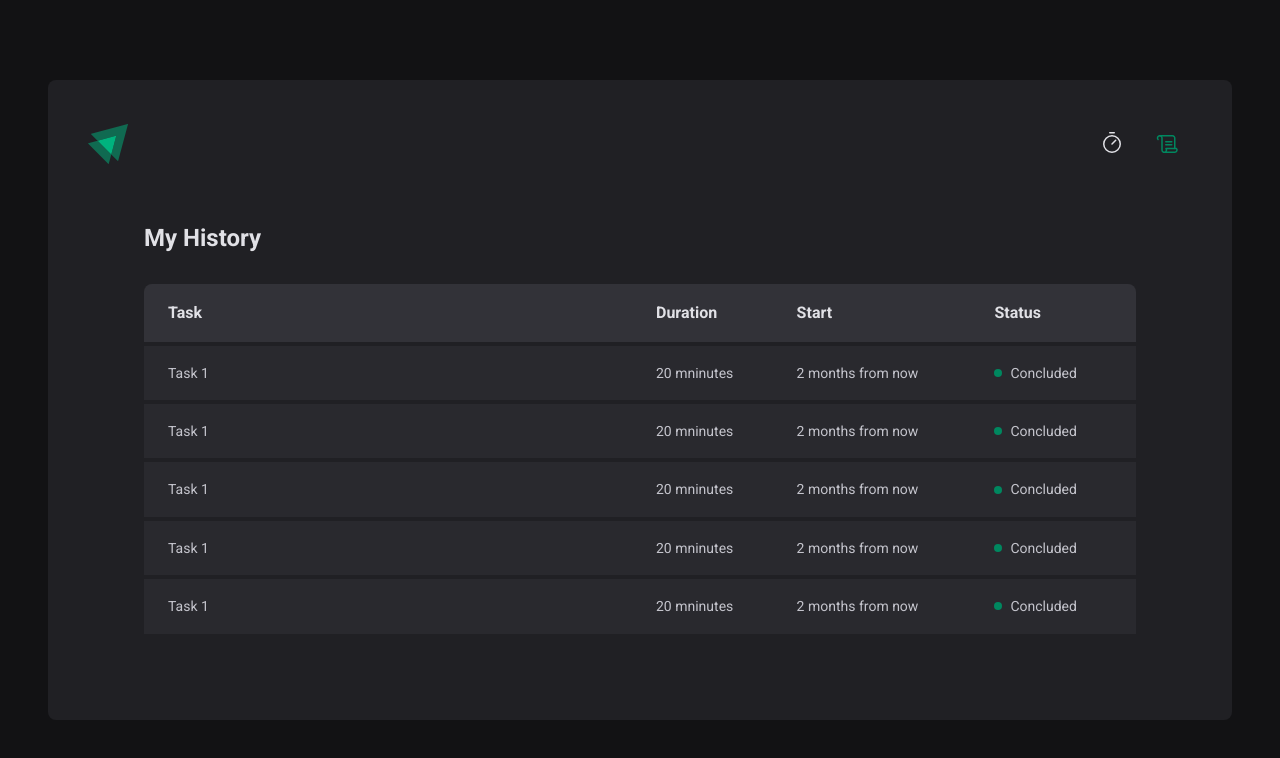
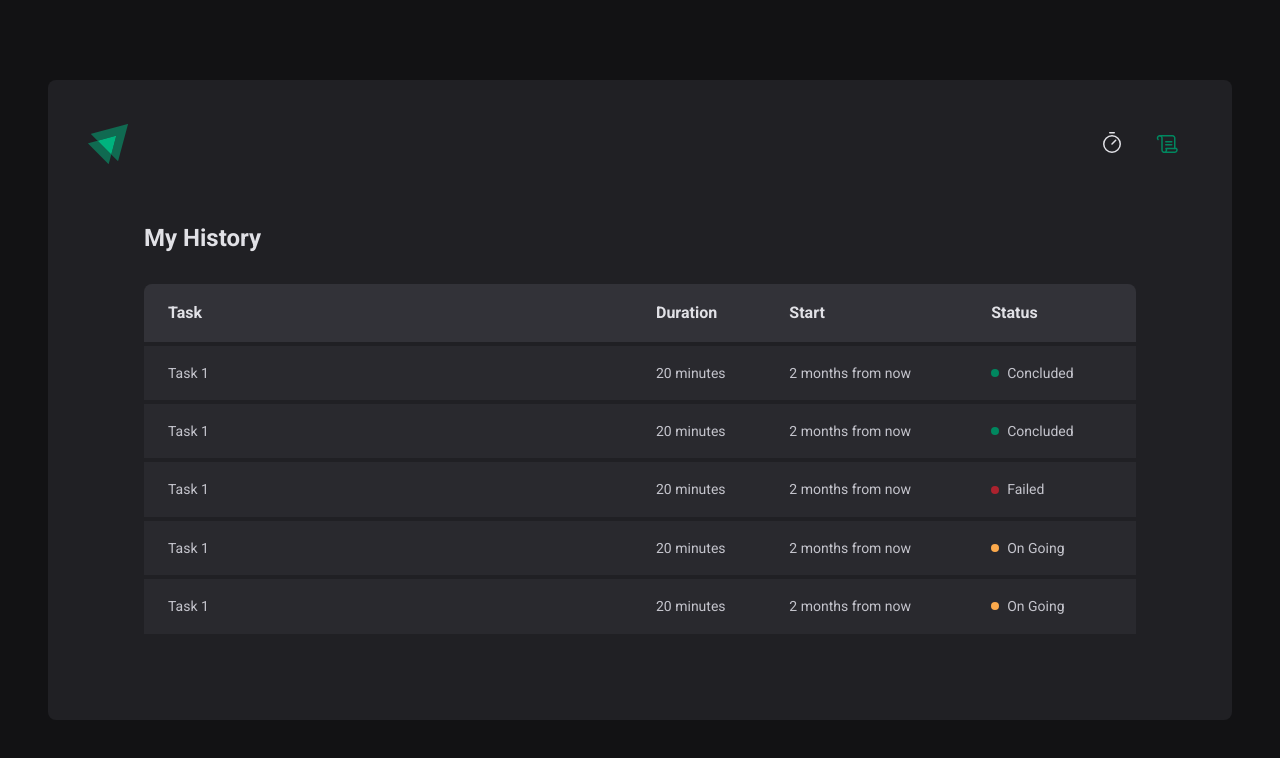
Before and after one commit to MMatiazzo/pomodoro-timer, a React (Vite) app: page /history in a window 1280 px wide. Shown: the top 758 px of the page. Built offline with nearby package versions, Linux system fonts and the light colour scheme.

Commit message:
refactor: modify context to add it to history page

```diff
--- a/src/App.tsx
+++ b/src/App.tsx
@@ -5,12 +5,15 @@ import { ThemeProvider } from 'styled-components';
 
 import { defaultTheme } from './styles/themes/default';
 import { GlobalStyle } from './styles/global';
+import { CuclesContextProvider } from './context/CyclesContext';
 
 export function App() {
 	return (
 		<ThemeProvider theme={defaultTheme}>
 			<BrowserRouter>
-				<Router />
+				<CuclesContextProvider>
+					<Router />
+				</CuclesContextProvider>
 			</BrowserRouter>
 			<GlobalStyle />
 		</ThemeProvider>
--- /dev/null
+++ b/src/context/CyclesContext.tsx
@@ -0,0 +1,110 @@
+import { ReactNode, createContext, useState } from 'react';
+
+interface ICreateCycleData {
+	task: string;
+	minutesAmount: number;
+}
+
+interface ICycle {
+	id: string;
+	task: string;
+	minutesAmount: number;
+	startDate: Date;
+	interruptedDate?: Date;
+	finishedDate?: Date;
+}
+
+interface ICyclesContextType {
+	cycles: ICycle[];
+	activeCycle: ICycle | undefined;
+	activeCycleId: string | null;
+	markCurrentCycleAsFinished: () => void;
+	resetActiveCycle: () => void;
+	amountSecondsPassed: number;
+	setSecondsPassed: (seconds: number) => void;
+	createNewCycle: (data: ICreateCycleData) => void;
+	interruptCycle: () => void;
+}
+
+export const CycleContext = createContext({} as ICyclesContextType);
+
+interface ICyclesContextProviderProps {
+	children: ReactNode;
+}
+
+export function CuclesContextProvider({
+	children,
+}: ICyclesContextProviderProps) {
+	const [cycles, setCycles] = useState<ICycle[]>([]);
+	const [activeCycleId, setActiveCycleId] = useState<string | null>(null);
+	const [amountSecondsPassed, setAmountSecondsPassed] = useState(0);
+
+	const activeCycle = cycles.find((cycle) => cycle.id === activeCycleId);
+
+	function markCurrentCycleAsFinished() {
+		setCycles((state) =>
+			state.map((cycle) => {
+				if (cycle.id === activeCycleId) {
+					return { ...cycle, finishedDate: new Date() };
+				}
+				return cycle;
+			})
+		);
+	}
+
+	function resetActiveCycle() {
+		setActiveCycleId(null);
+	}
+
+	function setSecondsPassed(seconds: number) {
+		setAmountSecondsPassed(seconds);
+	}
+
+	function createNewCycle(data: ICreateCycleData) {
+		const id = String(new Date().getTime());
+
+		const newCycle: ICycle = {
+			id,
+			task: data.task,
+			minutesAmount: data.minutesAmount,
+			startDate: new Date(),
+		};
+
+		setCycles((state) => [...state, newCycle]);
+		setActiveCycleId(id);
+		setAmountSecondsPassed(0);
+
+		// reset();
+	}
+
+	function interruptCycle() {
+		setCycles((state) =>
+			state.map((cycle) => {
+				if (cycle.id === activeCycleId) {
+					return { ...cycle, interruptedDate: new Date() };
+				}
+				return cycle;
+			})
+		);
+
+		setActiveCycleId(null);
+	}
+
+	return (
+		<CycleContext.Provider
+			value={{
+				cycles,
+				activeCycle,
+				activeCycleId,
+				markCurrentCycleAsFinished,
+				resetActiveCycle,
+				amountSecondsPassed,
+				setSecondsPassed,
+				createNewCycle,
+				interruptCycle,
+			}}
+		>
+			{children}
+		</CycleContext.Provider>
+	);
+}
--- a/src/pages/History/index.tsx
+++ b/src/pages/History/index.tsx
@@ -1,6 +1,11 @@
+// import { useContext } from 'react';
 import { HistoryContainer, HistoryList, Status } from './styles';
+// import { CycleContext } from '../../context/CyclesContext';
 
 export function History() {
+	// const { cycles } = useContext(CycleContext);
+	// utilize cycles on history
+
 	return (
 		<HistoryContainer>
 			<h1>My History</h1>
@@ -17,7 +22,7 @@ export function History() {
 					<tbody>
 						<tr>
 							<td>Task 1</td>
-							<td>20 mninutes</td>
+							<td>20 minutes</td>
 							<td>2 months from now</td>
 							<td>
 								<Status statusColor="green">Concluded</Status>
@@ -25,7 +30,7 @@ export function History() {
 						</tr>
 						<tr>
 							<td>Task 1</td>
-							<td>20 mninutes</td>
+							<td>20 minutes</td>
 							<td>2 months from now</td>
 							<td>
 								<Status statusColor="green">Concluded</Status>
@@ -33,26 +38,26 @@ export function History() {
 						</tr>
 						<tr>
 							<td>Task 1</td>
-							<td>20 mninutes</td>
+							<td>20 minutes</td>
 							<td>2 months from now</td>
 							<td>
-								<Status statusColor="green">Concluded</Status>
+								<Status statusColor="red">Failed</Status>
 							</td>
 						</tr>
 						<tr>
 							<td>Task 1</td>
-							<td>20 mninutes</td>
+							<td>20 minutes</td>
 							<td>2 months from now</td>
 							<td>
-								<Status statusColor="green">Concluded</Status>
+								<Status statusColor="yellow">On Going</Status>
 							</td>
 						</tr>
 						<tr>
 							<td>Task 1</td>
-							<td>20 mninutes</td>
+							<td>20 minutes</td>
 							<td>2 months from now</td>
 							<td>
-								<Status statusColor="green">Concluded</Status>
+								<Status statusColor="yellow">On Going</Status>
 							</td>
 						</tr>
 					</tbody>
--- a/src/pages/Home/components/Countdown/index.tsx
+++ b/src/pages/Home/components/Countdown/index.tsx
@@ -1,7 +1,7 @@
 import { useContext, useEffect } from 'react';
 import { CountdownContainer, SeparatorContainer } from './styles';
 import { differenceInSeconds } from 'date-fns';
-import { CycleContext } from '../..';
+import { CycleContext } from '../../../../context/CyclesContext';
 
 export function Countdown() {
 	const {
--- a/src/pages/Home/components/NewCycleForm/index.tsx
+++ b/src/pages/Home/components/NewCycleForm/index.tsx
@@ -1,7 +1,7 @@
 import { useFormContext } from 'react-hook-form';
 import { FormContainer, MinutesAmountInput, TaskInput } from './styles';
 import { useContext } from 'react';
-import { CycleContext } from '../..';
+import { CycleContext } from '../../../../context/CyclesContext';
 
 export function NewCycleForm() {
 	const { register } = useFormContext();
--- a/src/pages/Home/index.tsx
+++ b/src/pages/Home/index.tsx
@@ -1,4 +1,4 @@
-import { createContext, useState } from 'react';
+import { useContext } from 'react';
 import { FormProvider, useForm } from 'react-hook-form';
 import { zodResolver } from '@hookform/resolvers/zod';
 import * as zod from 'zod';
@@ -12,6 +12,7 @@ import {
 } from './styles';
 import { NewCycleForm } from './components/NewCycleForm';
 import { Countdown } from './components/Countdown';
+import { CycleContext } from '../../context/CyclesContext';
 
 const newCycleFormValidationSchema = zod.object({
 	task: zod.string().min(5, 'Inform the task'),
@@ -20,30 +21,9 @@ const newCycleFormValidationSchema = zod.object({
 
 type INewCycleFormData = zod.infer<typeof newCycleFormValidationSchema>;
 
-interface ICycle {
-	id: string;
-	task: string;
-	minutesAmount: number;
-	startDate: Date;
-	interruptedDate?: Date;
-	finishedDate?: Date;
-}
-
-interface ICyclesContextType {
-	activeCycle: ICycle | undefined;
-	activeCycleId: string | null;
-	markCurrentCycleAsFinished: () => void;
-	resetActiveCycle: () => void;
-	amountSecondsPassed: number;
-	setSecondsPassed: (seconds: number) => void;
-}
-
-export const CycleContext = createContext({} as ICyclesContextType);
-
 export function Home() {
-	const [cycles, setCycles] = useState<ICycle[]>([]);
-	const [activeCycleId, setActiveCycleId] = useState<string | null>(null);
-	const [amountSecondsPassed, setAmountSecondsPassed] = useState(0);
+	const { createNewCycle, interruptCycle, activeCycle } =
+		useContext(CycleContext);
 
 	const newCycleForm = useForm<INewCycleFormData>({
 		resolver: zodResolver(newCycleFormValidationSchema),
@@ -53,82 +33,20 @@ export function Home() {
 		},
 	});
 
-	const { handleSubmit, watch, reset } = newCycleForm;
-
-	const activeCycle = cycles.find((cycle) => cycle.id === activeCycleId);
-
-	function markCurrentCycleAsFinished() {
-		setCycles((state) =>
-			state.map((cycle) => {
-				if (cycle.id === activeCycleId) {
-					return { ...cycle, finishedDate: new Date() };
-				}
-				return cycle;
-			})
-		);
-	}
-
-	function resetActiveCycle() {
-		setActiveCycleId(null);
-	}
-
-	function setSecondsPassed(seconds: number) {
-		setAmountSecondsPassed(seconds);
-	}
-
-	function handleCreateNewCycle(data: INewCycleFormData) {
-		const id = String(new Date().getTime());
-
-		const newCycle: ICycle = {
-			id,
-			task: data.task,
-			minutesAmount: data.minutesAmount,
-			startDate: new Date(),
-		};
-
-		setCycles((state) => [...state, newCycle]);
-		setActiveCycleId(id);
-		setAmountSecondsPassed(0);
-
-		reset();
-	}
-
-	function handleInterruptCycle() {
-		setCycles((state) =>
-			state.map((cycle) => {
-				if (cycle.id === activeCycleId) {
-					return { ...cycle, interruptedDate: new Date() };
-				}
-				return cycle;
-			})
-		);
-
-		setActiveCycleId(null);
-	}
+	const { handleSubmit, watch /*reset*/ } = newCycleForm;
 
 	const task = watch('task');
 	const isSubmitDisabled = !task;
 
 	return (
 		<HomeContainer>
-			<form onSubmit={handleSubmit(handleCreateNewCycle)} action="">
-				<CycleContext.Provider
-					value={{
-						activeCycle,
-						activeCycleId,
-						markCurrentCycleAsFinished,
-						resetActiveCycle,
-						amountSecondsPassed,
-						setSecondsPassed,
-					}}
-				>
-					<FormProvider {...newCycleForm}>
-						<NewCycleForm />
-					</FormProvider>
-					<Countdown />
-				</CycleContext.Provider>
+			<form onSubmit={handleSubmit(createNewCycle)} action="">
+				<FormProvider {...newCycleForm}>
+					<NewCycleForm />
+				</FormProvider>
+				<Countdown />
 				{activeCycle ? (
-					<StopCountdownButton onClick={handleInterruptCycle} type="button">
+					<StopCountdownButton onClick={interruptCycle} type="button">
 						<HandPalm size={24} />
 						Stop
 					</StopCountdownButton>
```
